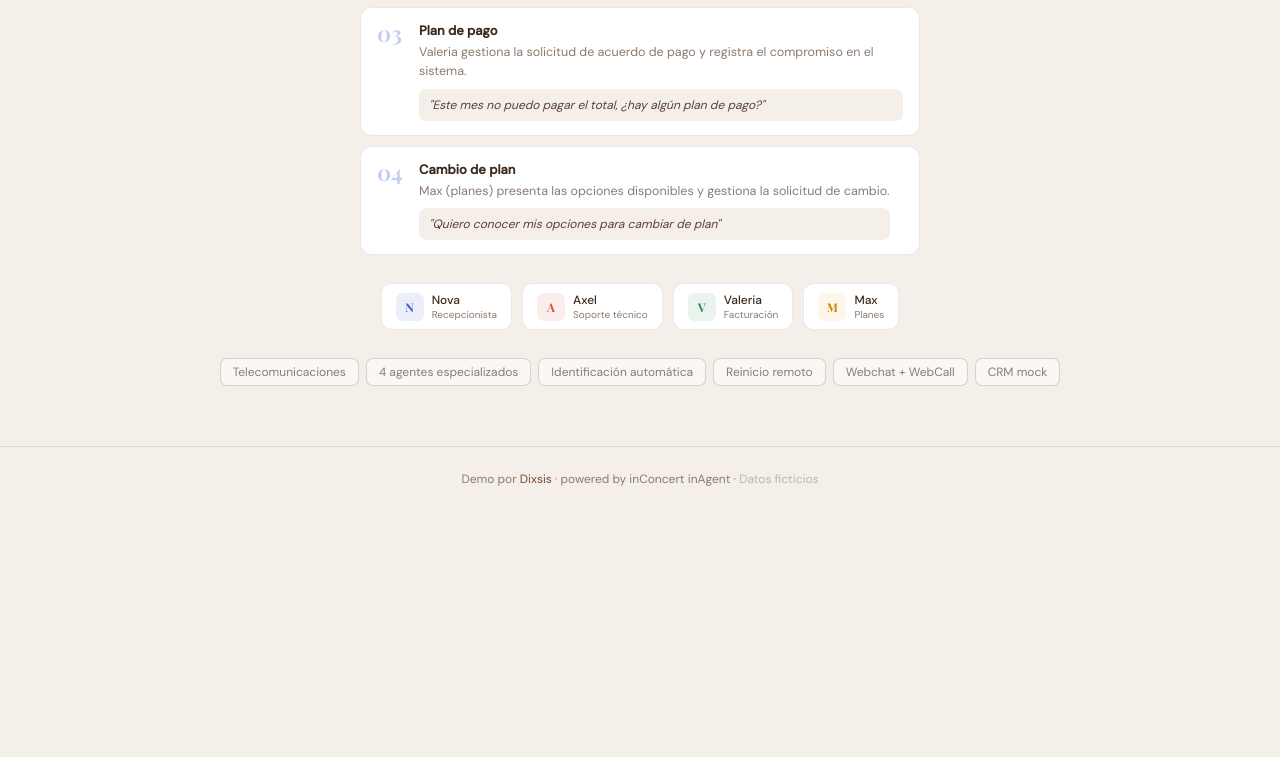
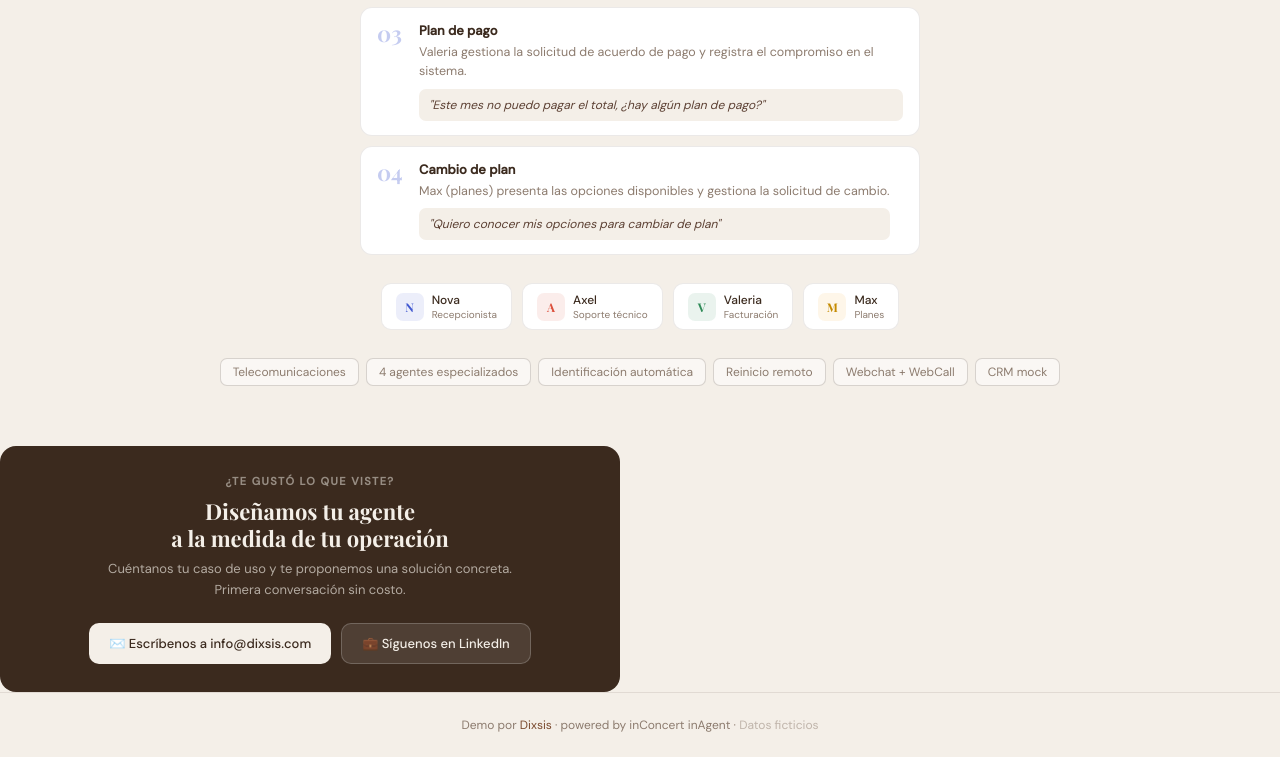
Before and after one commit to Enmanuelpv1996/Inagent_Dixsis, a plain HTML site: page novafibra.html in a window 1280 px wide. Shown: the part 1010-1767 px from the top of the page. Before the commit the page ends 1521 px from the top, so only its background shows below. Drawn offline with nearby package versions, Linux system fonts and the light colour scheme.

Commit message:
Add files via upload

```diff
--- a/novafibra.html
+++ b/novafibra.html
@@ -160,6 +160,18 @@ footer a{color:var(--rust);text-decoration:none}
   </div>
 </main>
 
+  <!-- CTA -->
+  <div style="width:100%;max-width:620px;background:var(--brown);border-radius:16px;padding:28px;text-align:center;margin-bottom:0">
+    <div style="font-size:11px;font-weight:600;text-transform:uppercase;letter-spacing:0.13em;color:rgba(244,239,232,0.5);margin-bottom:10px">¿Te gustó lo que viste?</div>
+    <div style="font-family:'Playfair Display',serif;font-size:22px;font-weight:700;color:#F4EFE8;margin-bottom:8px;line-height:1.2">Diseñamos tu agente<br>a la medida de tu operación</div>
+    <div style="font-size:13px;color:rgba(244,239,232,0.65);margin-bottom:22px;line-height:1.6">Cuéntanos tu caso de uso y te proponemos una solución concreta.<br>Primera conversación sin costo.</div>
+    <div style="display:flex;gap:10px;justify-content:center;flex-wrap:wrap">
+      <a href="mailto:info@dixsis.com?subject=Quiero%20saber%20más%20sobre%20agentes%20IA&body=Hola%2C%20acabo%20de%20ver%20la%20demo%20de%20Nova%20Fibra%20Telco%20en%20demos.dixsis.com%20y%20me%20interesa%20saber%20más." style="display:inline-flex;align-items:center;gap:8px;padding:11px 20px;border-radius:10px;background:#F4EFE8;color:#3B2A1E;font-family:'DM Sans',sans-serif;font-size:13px;font-weight:500;text-decoration:none;transition:opacity 0.15s">✉️ Escríbenos a info@dixsis.com</a>
+      <a href="https://www.linkedin.com/company/dixsis/" target="_blank" style="display:inline-flex;align-items:center;gap:8px;padding:11px 20px;border-radius:10px;background:rgba(255,255,255,0.10);color:#F4EFE8;font-family:'DM Sans',sans-serif;font-size:13px;font-weight:500;text-decoration:none;border:1px solid rgba(255,255,255,0.2);transition:opacity 0.15s">💼 Síguenos en LinkedIn</a>
+    </div>
+  </div>
+</main>
+
 <footer>
   Demo por <a href="index.html">Dixsis</a> · powered by inConcert inAgent · <span style="opacity:0.5">Datos ficticios</span>
 </footer>
```
